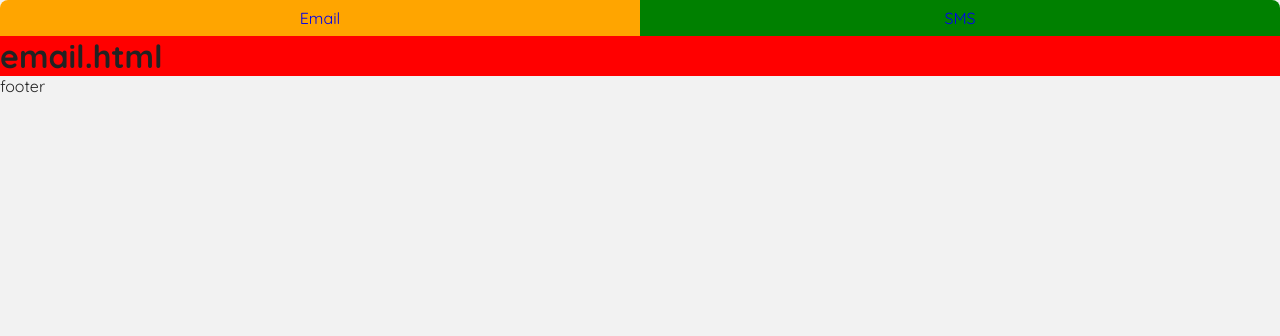
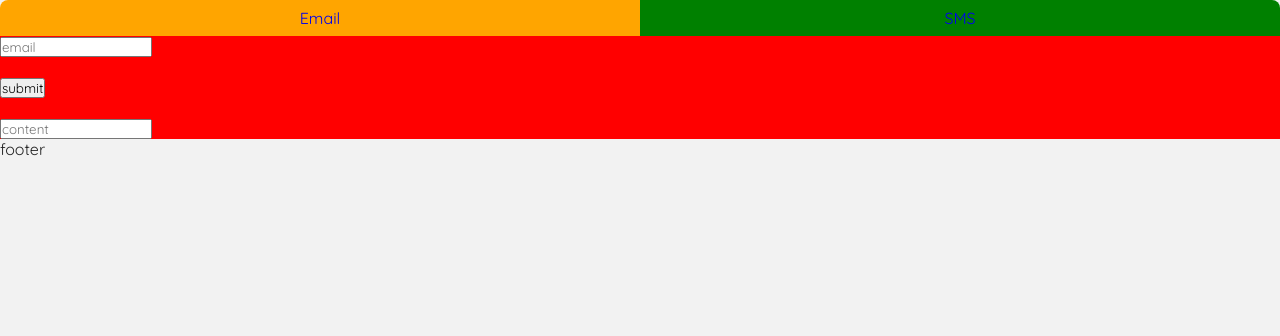
Before and after one commit to SarangKumar/Spam-Shield, a Flask app: page /email in a window 1280 px wide. Shown: the top 336 px of the page. Run offline with Flask 2, Linux system fonts and the light colour scheme.

Commit message:
Adding email form

```diff
--- a/static/css/main.css
+++ b/static/css/main.css
@@ -56,3 +56,4 @@ nav #sms{
     background-color: red;
     /* height: 50%; */
 }
+/* email */
--- a/templates/email.html
+++ b/templates/email.html
@@ -2,6 +2,19 @@
 
 {% block body %}
 
-<h1>email.html</h1>
+
+    <div class="container-form"></div>
+    <form action="/">
+      <input type="email" placeholder="email" />
+      <br />
+      <br>
+      <input type="submit" value="submit" />
+      <br />
+      <br>
+      <input type="text" placeholder="content" />
+    </form>
+  </div>
+
+
 
 {% endblock %}
```
